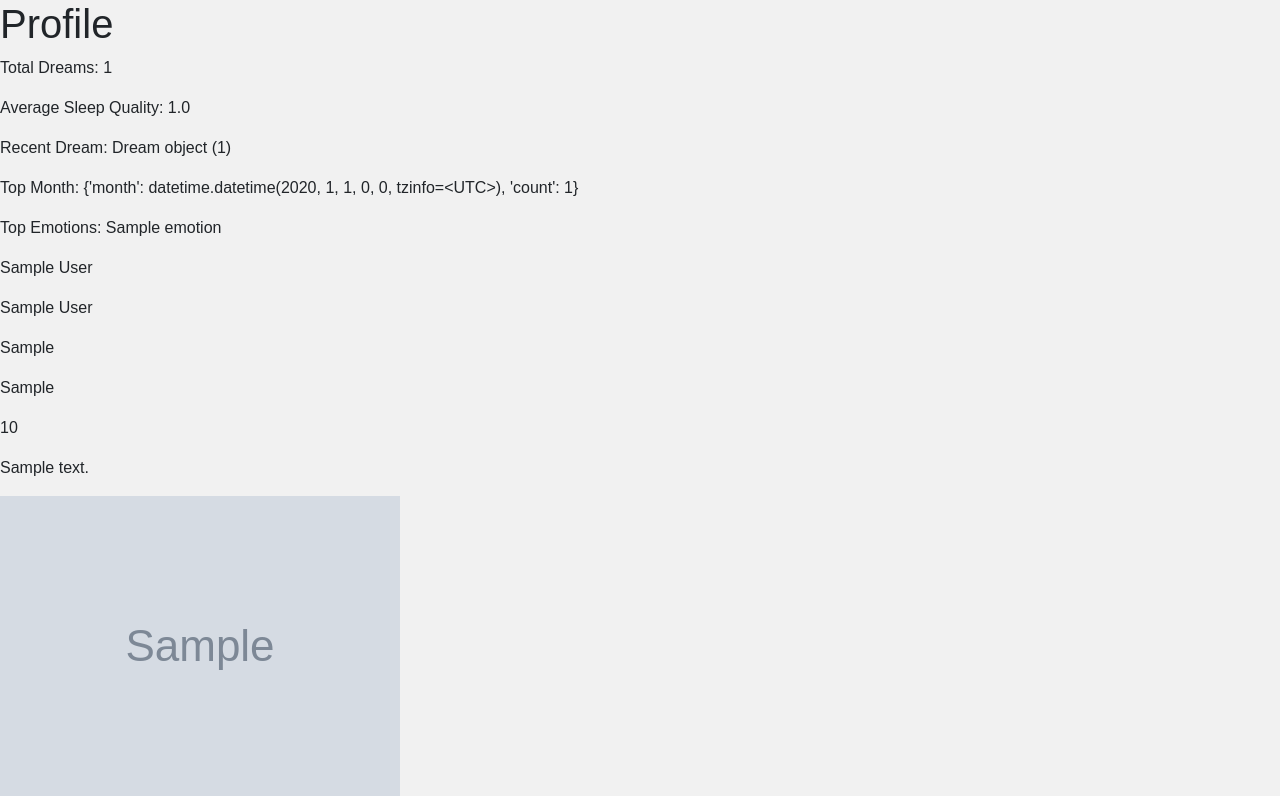
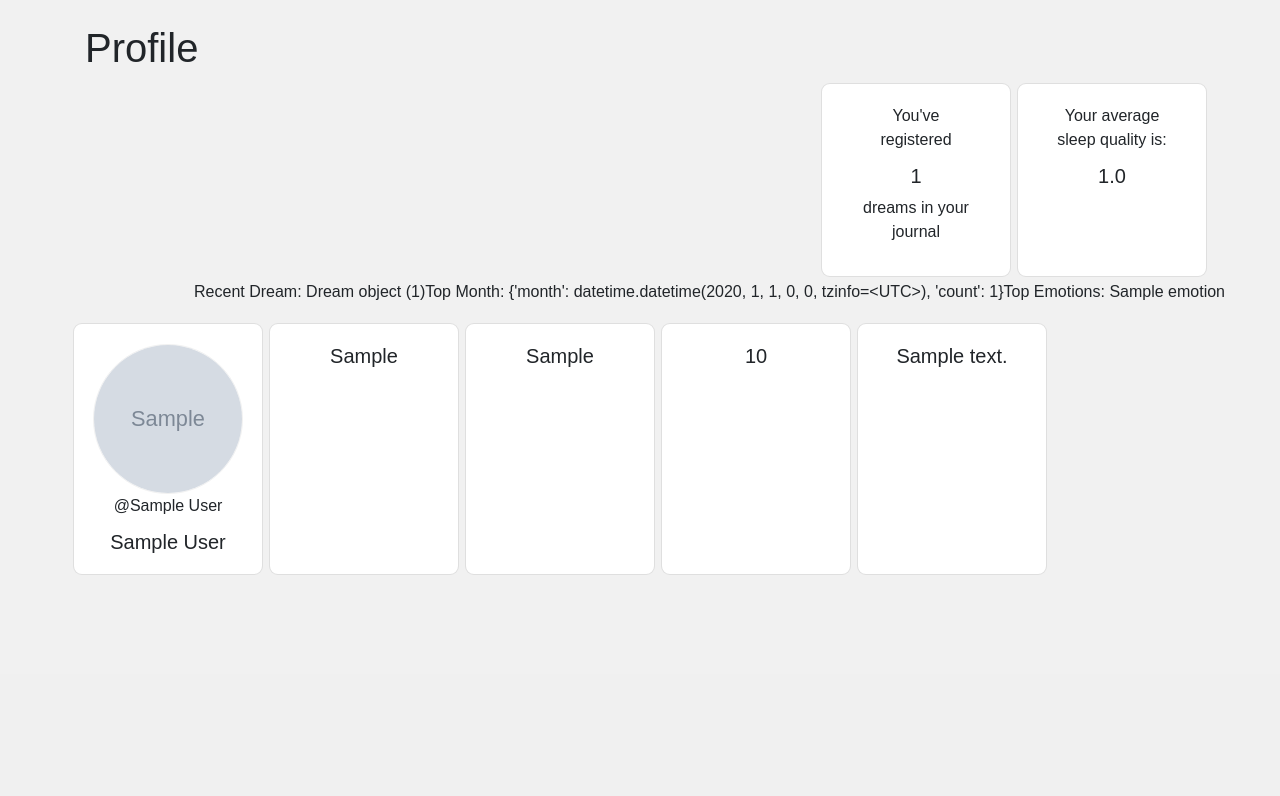
Before and after one commit to imaginethinking/lunar-somnio, a Django app: page /lunar_somnio/profile/ in a window 1280 px wide. Shown: the part 126-922 px from the top of the page. After the commit the page ends 701 px from the top, so only its background shows below. Run offline with Django 3.2, Linux system fonts and the light colour scheme; a user stored in the database is signed in; tables that the repository leaves empty hold one stand-in row (values such as "Sample post"); grey boxes marked "Sample" are stand-in pictures; some libraries are stand-ins or nearby versions; some web fonts are replaced.

Commit message:
Profile Page almost done w Format

```diff
--- a/static/CSS/style.css
+++ b/static/CSS/style.css
@@ -41,3 +41,18 @@ body {
     font-family: "Zalando Sans SemiExpanded", sans-serif;
     background-color: #f1f1f1;
 }
+
+.card {
+  align-items: center;
+  text-align: center;
+  border-radius: 9px;
+  margin: 3px;
+}
+
+.userpic {
+  border-radius: 50%;
+  width: 150px;
+  height: 150px;
+  object-fit: cover;
+  border: 1.4px solid #f1f1f1;
+}
--- a/templates/lunar_somnio/base.html
+++ b/templates/lunar_somnio/base.html
@@ -41,7 +41,9 @@
   </div>
 </nav>
 
+    <div class="container mt-4">
     {% block body_block %}{% endblock %}
+    </div>
 
 </body>
 </html>
--- a/templates/lunar_somnio/profile.html
+++ b/templates/lunar_somnio/profile.html
@@ -7,8 +7,25 @@
 
 {% block body_block %}
     <h1>Profile</h1>
-    <p>Total Dreams: {{ total_dreams }}</p>
-    <p>Average Sleep Quality: {{ avg_sq.sleep_quality__avg }}</p>
+
+    <div class="row justify-content-end">
+
+        <div class="card col-2">
+            <div class="card-body">
+                <p class="card-title">You've registered</p>
+                <h5 class="card-text">{{ total_dreams }}</h5>
+                <p class="card-title">dreams in your journal</p>
+            </div>
+        </div>
+
+        <div class="card col-2">
+            <div class="card-body">
+                <p class="card-title">Your average sleep quality is:</p>
+                <h5 class="card-text">{{ avg_sq.sleep_quality__avg }}</h5>
+            </div>
+        </div>
+
+    <div class="row justify-content-end">
 
     {% if recent_dream %}
     <p>Recent Dream: {{ recent_dream}}</p>
@@ -29,14 +46,45 @@
     {% else %}
         <p>Top Emotions: No dreams yet!</p>
     {% endif %}
+    </div>
 
-    <p>{{ user_profile.display_name }}</p>
-    <p>{{ user_profile.first_name }} {{ user_profile.last_name }}</p>
-    <p>{{ user_profile.country }}</p>
-    <p>{{ user_profile.gender }}</p>
-    <p>{{ user_profile.age }}</p>
-    <p>{{ user_profile.bio }}</p>
+   </div>
+
+       <div class="row">
+
+         <div class="card col-2">
+            <div class="card-body">
+                <img class="userpic" src='{{ user_profile.profile_pic }}'>
+                <p class="card-title">@{{ user_profile.display_name }}</p>
+                <h5 class="card-text">{{ user_profile.first_name }} {{ user_profile.last_name }}</h5>
+            </div>
+        </div>
+
+         <div class="card col-2">
+            <div class="card-body">
+                <h5 class="card-text">{{ user_profile.country }}</h5>
+            </div>
+        </div>
+
+         <div class="card col-2">
+            <div class="card-body">
+                <h5 class="card-text">{{ user_profile.gender }}</h5>
+            </div>
+        </div>
+
+         <div class="card col-2">
+            <div class="card-body">
+                <h5 class="card-text">{{ user_profile.age }}</h5>
+            </div>
+        </div>
+
+         <div class="card col-2">
+            <div class="card-body">
+                <h5 class="card-text">{{ user_profile.bio }}</h5>
+            </div>
+        </div>
+
+        </div>
 
 
-    <img src='{{ user_profile.profile_pic }}'>
 {% endblock %}
```
